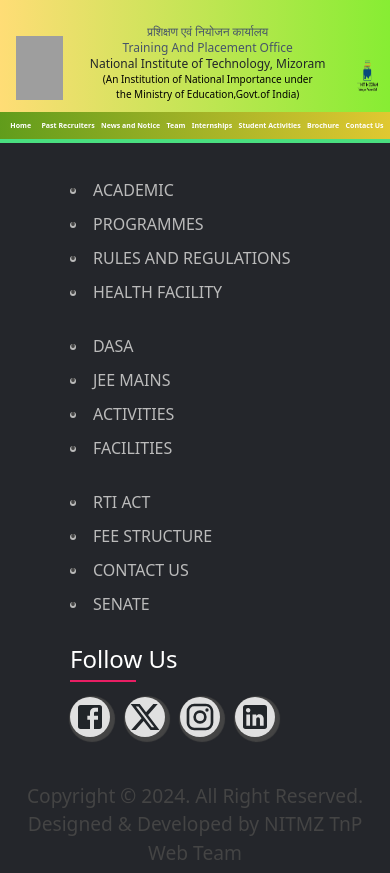
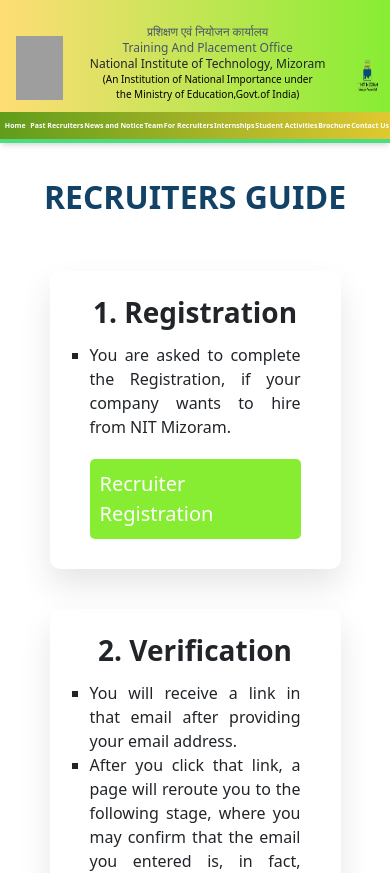
Before and after one commit to NIT-MZ/TNP-Web, a React (Create React App) app: page /recruiters in a window 390 px wide. Shown: the top 873 px of the page. Built offline with nearby package versions, Linux system fonts and the light colour scheme; grey boxes are pictures that could not be loaded.

Commit message:
updated recruiters page

```diff
--- a/src/App.jsx
+++ b/src/App.jsx
@@ -7,6 +7,7 @@
 import FooterSection from "./components/FooterSection.js";
 import EventsList from "./pages/Events.js";
 import Internships from "./pages/Internships.js";
+import ForRecruiters from "./pages/ForRecruiters.js";
 
 function App() {
   return (
@@ -18,6 +19,7 @@
            <Route path="/" element={<HomePage />} />
            <Route path="/events" element={<EventsList />} />
            <Route path="/internship" element={<Internships />} />
+           <Route path="/recruiters" element={<ForRecruiters />} />
         </Routes>
 
         <FooterSection />
--- a/src/components/Hero.js
+++ b/src/components/Hero.js
@@ -1,5 +1,5 @@
 import React from "react";
-import "./Hero.css";
+import "./Hero.scss";
 
 const Hero = () => {
   return (
--- a/src/components/Hero.css
+++ b/src/components/Hero.scss
@@ -2,7 +2,6 @@
     width: 100%;
     height: 75vh;
     position: relative;
-    /* background-color: purple; */
   }
 
   #hero:before {
@@ -49,7 +48,6 @@
   @media (max-width: 992px) {
     #hero {
       height: auto;
-      background-color: pink;
     }
 
     #hero h1 {
--- a/src/components/MainComponent/Navbar.js
+++ b/src/components/MainComponent/Navbar.js
@@ -76,6 +76,14 @@
                 <p className="text-[1.8vw] md:text-lg text-white">Team</p>
               </a>
               <Link
+                to="/recruiters"
+                className="hover:text-pink-300 hover:font-semibold"
+              >
+                <p className="text-[1.8vw] md:text-lg text-white">
+                  For Recruiters
+                </p>
+              </Link>
+              <Link
                 to="/internship"
                 className="hover:text-pink-300 hover:font-semibold"
               >
--- a/src/pages/Events.js
+++ b/src/pages/Events.js
@@ -81,7 +81,7 @@
   const month = date.toLocaleString('default', { month: 'long' }).substring(0, 3);
   return (
     <div>
-      <div style={{ color: "orange", fontWeight: "bold" }}>{day}</div>
+      <div style={{ color: "orange", fontWeight: "bold", fontSize: "2rem" }}>{day}</div>
       <div>{month}</div>
       <div className="day-underline"></div>
     </div>
--- /dev/null
+++ b/src/pages/ForRecruiters.js
@@ -0,0 +1,90 @@
+import React from "react";
+import '../stylesheets/recruiters.scss';
+
+const ForRecruiters = () => {
+
+
+  return (
+    <div className="recruiters-container">
+      <div className="recruitment-title">RECRUITERS GUIDE</div>
+      <div className="recruiter-procedure-card-container">
+        <div className="recruiter-procedure-card rpc1">
+          <div className="recruiter-procedure-card-title">1. Registration </div>
+          <div className="recruiter-procedure-card-content">
+            <ul style={{ listStyleType: "square" }}>
+              <li>You are asked to complete the Registration, if your company wants to hire from NIT Mizoram.</li>
+            </ul>
+          </div>
+          <div className="recruiter-registration-button">Recruiter Registration</div>
+        </div>
+
+        <div className="recruiter-procedure-card rpc1">
+          <div className="recruiter-procedure-card-title">2. Verification </div>
+          <div className="recruiter-procedure-card-content">
+            <ul style={{ listStyleType: "square" }}>
+              <li>You will receive a link in that email after providing your email address.</li>
+              <li>After you click that link, a page will reroute you to the following stage, where you may confirm that the email you entered is, in fact, yours.</li>
+              <li>After the email address is confirmed, you must enter your information and create a password that will allow you to log in later.</li>
+            </ul>
+          </div>
+        </div>
+
+        <div className="recruiter-procedure-card rpc1">
+          <div className="recruiter-procedure-card-title">3. JAF </div>
+          <div className="recruiter-procedure-card-content">
+            <ul style={{ listStyleType: "square" }}>
+              <li>After entering your login information, make an AF for the necessary Training/Placement session.</li>
+            </ul>
+          </div>
+        </div>
+      </div>
+
+      <div className="recruitment-title">OUR RECRUITMENT PROCESS</div>
+      <div className="recruitment-procedure-card">
+        <div className="recruiter-procedure-card">
+          <div className="recruiter-procedure-list-custom">1</div>
+          <div className="recruiter-procedure-card-content">The placement office sends invitations to companies and organizations along with relevant information. You can also send us a mail at tnp@nitmz.ac.in regarding the same.</div>
+        </div>
+
+        <div className="recruiter-procedure-card">
+          <div className="recruiter-procedure-list-custom">2</div>
+          <div className="recruiter-procedure-card-content">Companies and organizations interested to recruit, register on the Training and Placement website.</div>
+        </div>
+
+        <div className="recruiter-procedure-card">
+          <div className="recruiter-procedure-list-custom">3</div>
+          <div className="recruiter-procedure-card-content">Companies can register their account on the portal, and after verification and login, they may fill Job Application Form (JAF) for each profile they wish to hire for. Once the filled JAF with all the required details is received, companies are registered and are contacted for further processes.</div>
+        </div>
+
+          <div className="recruiter-procedure-card ">
+            <div className="recruiter-procedure-list-custom">4</div>
+            <div className="recruiter-procedure-card-content">Companies/Organizations can conduct the pre-processes (tests, assignments, etc.) can request for it along with the preferred date.</div>
+          </div>
+
+          <div className="recruiter-procedure-card ">
+            <div className="recruiter-procedure-list-custom">5</div>
+            <div className="recruiter-procedure-card-content">The JAF is frozen on the website by the company till a deadline, after which the student shall be able to view all the details, and the eligible students may apply. The company will then shortlist the students either based on their CVs or they can conduct a Test/GD for shortlisting the students.</div>
+          </div>
+
+          <div className="recruiter-procedure-card ">
+            <div className="recruiter-procedure-list-custom">6</div>
+            <div className="recruiter-procedure-card-content">Shortlisted students are notified.</div>
+          </div>
+
+        <div className="recruiter-procedure-card">
+          <div className="recruiter-procedure-list-custom">7</div>
+          <div className="recruiter-procedure-card-content">The placement office allots the dates for campus interviews, by considering factors like student preference. job profile, compensation, history with the campus, etc.</div>
+        </div>
+
+        <div className="recruiter-procedure-card">
+          <div className="recruiter-procedure-list-custom">8</div>
+          <div className="recruiter-procedure-card-content">After completion of the selection process, the company is required to announce the final list of the students on the same day itself.</div>
+        </div>
+      </div>
+
+
+    </div>
+  );
+};
+
+export default ForRecruiters;
--- /dev/null
+++ b/src/stylesheets/recruiters.scss
@@ -0,0 +1,102 @@
+.recruiters-container{
+    height: auto;
+    width: 100%;
+    display: flex;
+    flex-direction: column;
+    align-items: center;
+}
+
+.recruitment-title{
+    display: flex;
+    justify-content: center;
+    font-size: 32px;
+    font-weight: bold;
+    text-transform: uppercase;
+    margin-bottom: 20px;
+    padding-bottom: 0;
+    color: #124265;
+    padding: 20px;
+    margin: 10px;
+    text-align: center;
+}
+
+.recruiter-procedure-card-container{
+    width: 90%;
+    display: flex;
+    flex-wrap: wrap;
+    justify-content: center;
+    // align-items: center;
+    // align-content: space-around;
+    // background-color: aquamarine;
+    // align-items: center;
+}
+
+.recruiter-procedure-card{
+    width: 350px;
+    display: flex;
+    flex-direction: column;
+    align-items: center;
+    margin: 20px 0;
+    padding: 20px 30px;
+    // background-color: aquamarine;
+    border-radius: 10px;
+    box-shadow: 0 16px 32px rgba(0, 0, 0, 0.1);
+}
+
+.rpc1{
+    margin: 20px 30px;
+}
+
+.recruiter-procedure-card-title{
+    font-size: 28px;
+    font-weight: 600;
+}
+
+.recruiter-procedure-card-content{
+    margin: 10px;
+    text-align: justify;
+}
+
+.recruiter-registration-button{
+    margin: 10px;
+    padding: 10px;
+    border-radius: 5px;
+    font-size: 20px;
+    color: #fff;
+    background-color: #87ed33;
+}
+
+
+.recruitment-procedure-card {
+    width: 90%;
+    // flex: 1 1 calc(33.33% - 10px);
+    justify-content: center;
+    border: 1px solid #ddd;
+    padding: 20px;
+    box-sizing: border-box;
+    background-color: #fff;
+    border-radius: 4px;
+    margin: 20px 0;
+    box-shadow: 0 0 10px rgba(0, 0, 0, 0.1);
+}
+
+
+.recruiter-procedure-list-custom{
+    background-color: #ffdd76;
+    height: 40px;
+    width: 40px;
+    display: flex;
+    align-items: center;
+    justify-content: center;
+    border-radius: 50px;
+    // color: #fff;
+}
+
+@media (min-width: 1024px) {
+    .recruitment-procedure-card{
+        width: 90%;
+        display: flex;
+        flex-wrap: wrap;
+        justify-content: space-between;
+    }
+  }
```
